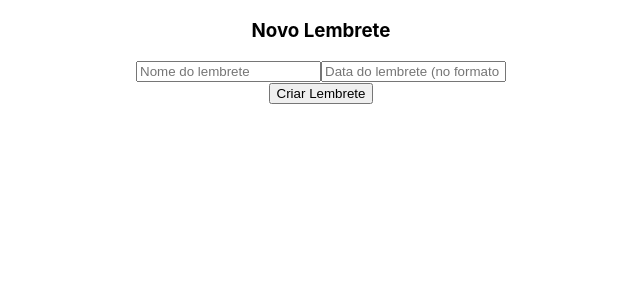
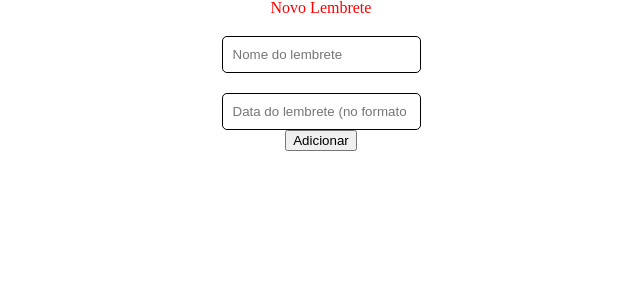
Before and after one commit to PabloMafra/app-lembrete, a React (Create React App) app: page / in a window 1280 px wide. Shown: the top 300 px of the page, without its empty margins (319-959 px from the left). Built offline with nearby package versions, Linux system fonts and the light colour scheme.

Commit message:
iniciando estilização

```diff
--- a/src/App.css
+++ b/src/App.css
@@ -1,3 +1,54 @@
+html, body, div, span, applet, object, iframe,
+h1, h2, h3, h4, h5, h6, p, blockquote, pre,
+a, abbr, acronym, address, big, cite, code,
+del, dfn, em, img, ins, kbd, q, s, samp,
+small, strike, strong, sub, sup, tt, var,
+b, u, i, center,
+dl, dt, dd, ol, ul, li,
+fieldset, form, label, legend,
+table, caption, tbody, tfoot, thead, tr, th, td,
+article, aside, canvas, details, embed,
+figure, figcaption, footer, header, hgroup,
+menu, nav, output, ruby, section, summary,
+time, mark, audio, video {
+	margin: 0;
+	padding: 0;
+	border: 0;
+	font-size: 100%;
+	font: inherit;
+	vertical-align: baseline;
+}
+
+article, aside, details, figcaption, figure,
+footer, header, hgroup, menu, nav, section {
+	display: block;
+}
+body {
+	line-height: 1;
+}
+ol, ul {
+	list-style: none;
+}
+blockquote, q {
+	quotes: none;
+}
+blockquote:before, blockquote:after,
+q:before, q:after {
+	content: '';
+	content: none;
+}
+table {
+	border-collapse: collapse;
+	border-spacing: 0;
+}
+
+
+
+
+
+
+
+
 .App {
   text-align: center;
 }
--- /dev/null
+++ b/src/components/lembrete/EstiloLembrete.jsx
@@ -0,0 +1,33 @@
+import styled from "styled-components";
+
+export const TituloForm = styled.h3`
+color: red;
+`;
+export const FormConteiner = styled.div`
+display:flex;
+flex-direction:column;
+
+`;
+export const AppConteiner = styled.div`
+display:flex;
+flex-direction:column;
+align-items:center;
+
+`;
+
+export const Input =styled.input`
+padding:10px;
+border-radius:5px;
+border:0.1px solid;
+margin-top:20px;
+`
+
+export const CardLembrete =styled.div`
+display:flex;
+justify-content:space-evenly;
+align-items:center;
+width:100%;
+background:pink;
+margin-bottom:12px;
+padding: 15px 0;
+`
--- a/src/components/lembrete/index.jsx
+++ b/src/components/lembrete/index.jsx
@@ -1,4 +1,6 @@
 import { useState } from 'react';
+import { AppConteiner, CardLembrete, FormConteiner, Input, TituloForm } from './EstiloLembrete';
+
 
 function Lembrete (){
 
@@ -21,6 +23,8 @@ function Lembrete (){
 
             //salvar na lista de lembrete -> setListaLembrete(objeto)
             setListaLembrete([...listaLembrete, lembrete]);
+            setNomeLembrete("");
+            setDataLembrete("");
         }else{
             alert("Os campos devem estar preenchidos!");
         }
@@ -48,31 +52,34 @@ function Lembrete (){
     }
 
     return (
-       <div>
-        <h3>Novo Lembrete</h3>
+       <AppConteiner>
+        <TituloForm>Novo Lembrete</TituloForm>
         <form onSubmit={Submeter}>
-            <div>
-                <input type="text" placeholder="Nome do lembrete" onChange={AlterarTexto} value={nomeLembrete}/>
+            <FormConteiner>
+                <Input type="text" placeholder="Nome do lembrete" onChange={AlterarTexto} value={nomeLembrete}/>
 
-                <input type="text" placeholder='Data do lembrete (no formato dd/mm/yyyy)' onChange={DataLembrete} value={dataLembrete}/>
+                <Input type="text" placeholder='Data do lembrete (no formato dd/mm/yyyy)' onChange={DataLembrete} value={dataLembrete}/>
 
                 <div>
-                    <button onClick={Add}>Criar Lembrete</button>
+                    <button onClick={Add}>Adicionar</button>
                 </div>
                 <div>
                     {/* map para cada item do array tem uma ação */}
                     {listaLembrete.map((item)=>{
                         return(
-                            <div key={item.id}>
-                                <p>{item.nome+"-"+ item.data}</p>
+                            <CardLembrete key={item.id}>
+                                <div>
+                                <p>{item.data}</p>
+                                <p>{item.nome}</p>
+                                </div>
                                 <button onClick={()=>Deletar(item.id)}>X</button>
-                            </div>
+                            </CardLembrete>
                         )
                     })}
                 </div>
-            </div>
+            </FormConteiner>
         </form>
-       </div>
+       </AppConteiner>
     )
 }
 
```
